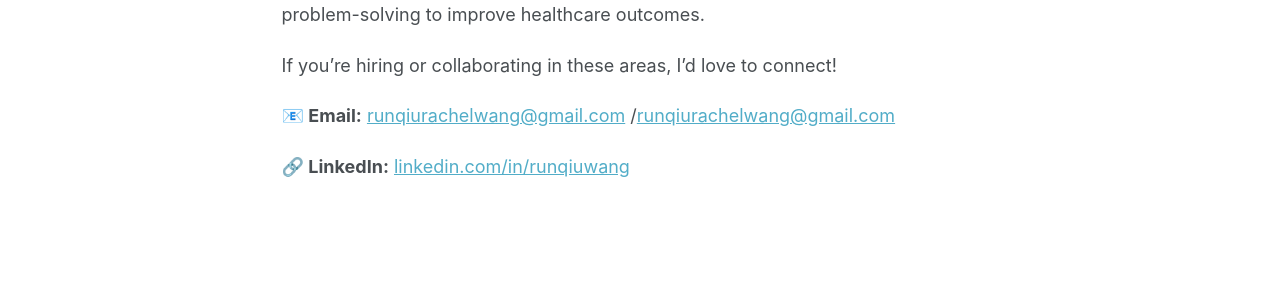
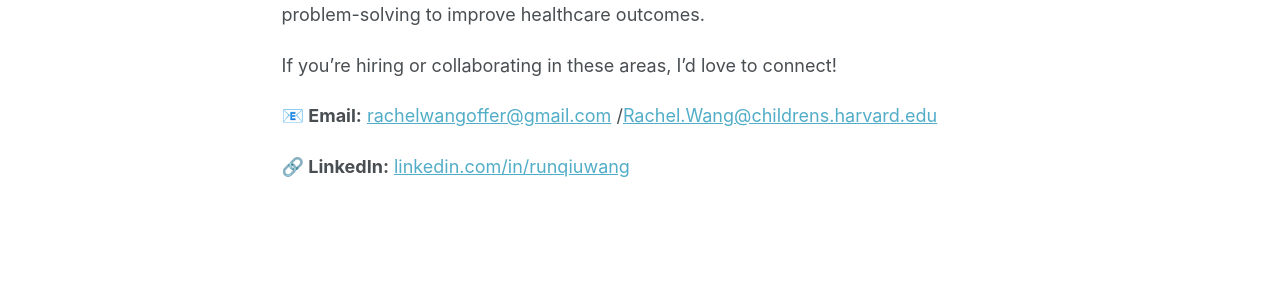
Before and after one commit to RunqiuWang22/runqiuwang22.github.io, a Jekyll site: the page built from _pages/about.md, in a window 1280 px wide and 1314 px high. Shown: the part 730-1028 px from the top of the window. Built offline with Jekyll 4.4.1, drawn with Linux system fonts in a browser that asks for light colours; some web fonts are replaced.

Commit message:
Update about.md

```diff
--- a/_pages/about.md
+++ b/_pages/about.md
@@ -18,7 +18,7 @@ I enjoy translating complex data into meaningful insights, whether I’m applyin
 
 If you're hiring or collaborating in these areas, I’d love to connect!
 
-**📧 Email:** [runqiurachelwang@gmail.com](mailto:Runqiuwangoffer@gmail.com) /[runqiurachelwang@gmail.com](mailto:ruwang@unmc.edu)
+**📧 Email:** [rachelwangoffer@gmail.com](mailto:Runqiuwangoffer@gmail.com) /[Rachel.Wang@childrens.harvard.edu](mailto:Rachel.Wang@childrens.harvard.edu)
 
 
 **🔗 LinkedIn:** [linkedin.com/in/runqiuwang](https://linkedin.com/in/runqiuwang)
```
